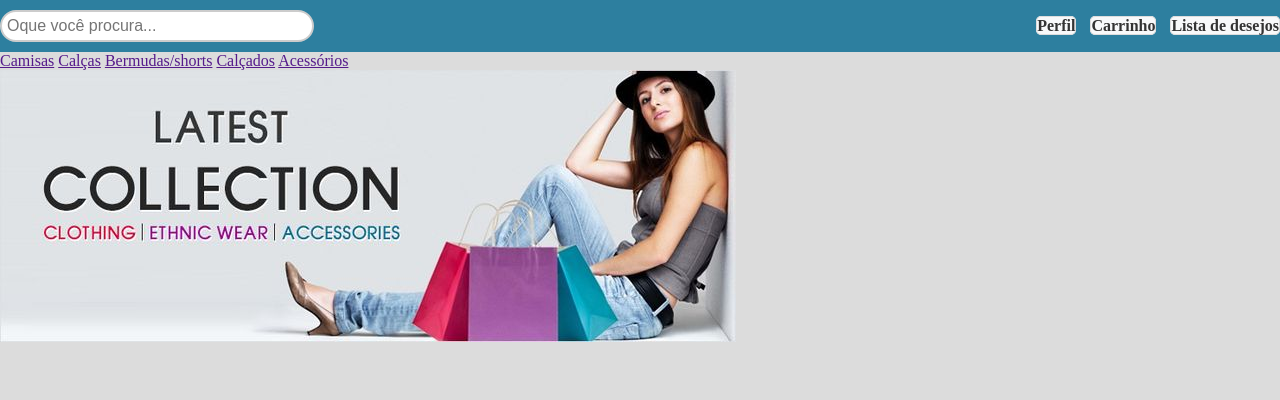
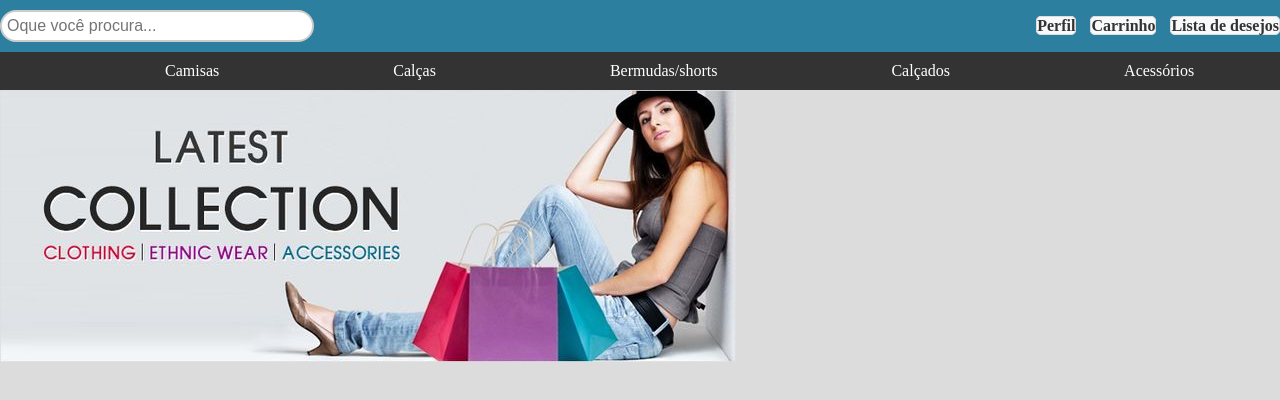
Before and after one commit to Gabr1elsm/Loja, a plain HTML site: page index.html in a window 1280 px wide. Drawn offline with Linux system fonts and the light colour scheme.

Commit message:
Add categorias CSS

```diff
--- a/CSS/style.css
+++ b/CSS/style.css
@@ -54,3 +54,23 @@ body{
 #pesquisa input:focus{
     border-color: #007bff;
 }
+
+#menu{
+    background-color: #333;
+    padding: 10px;
+    justify-content: space-between;
+    display: flex;
+    align-items: center;
+}
+
+#menu a{
+    color: white;
+    text-decoration: none;
+    padding: 10px 15px;
+    transition: backgroud-color 0.3s ease, color 0.3 ease;
+    margin-left: 140px;
+}
+
+#menu a:hover{
+    color: yellow;
+}
```
Also changed, not shown: index.html (+1 -2 lines).
